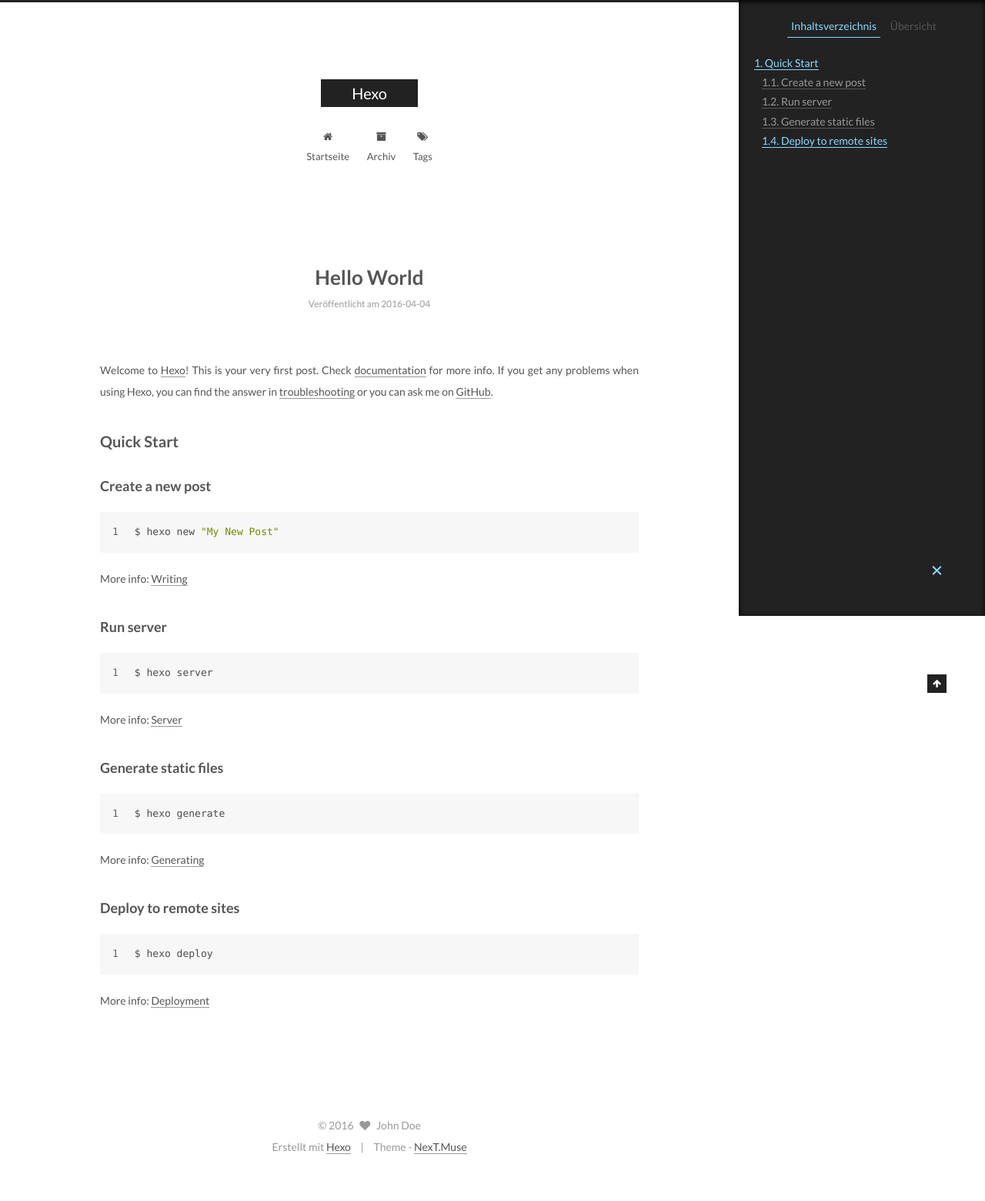
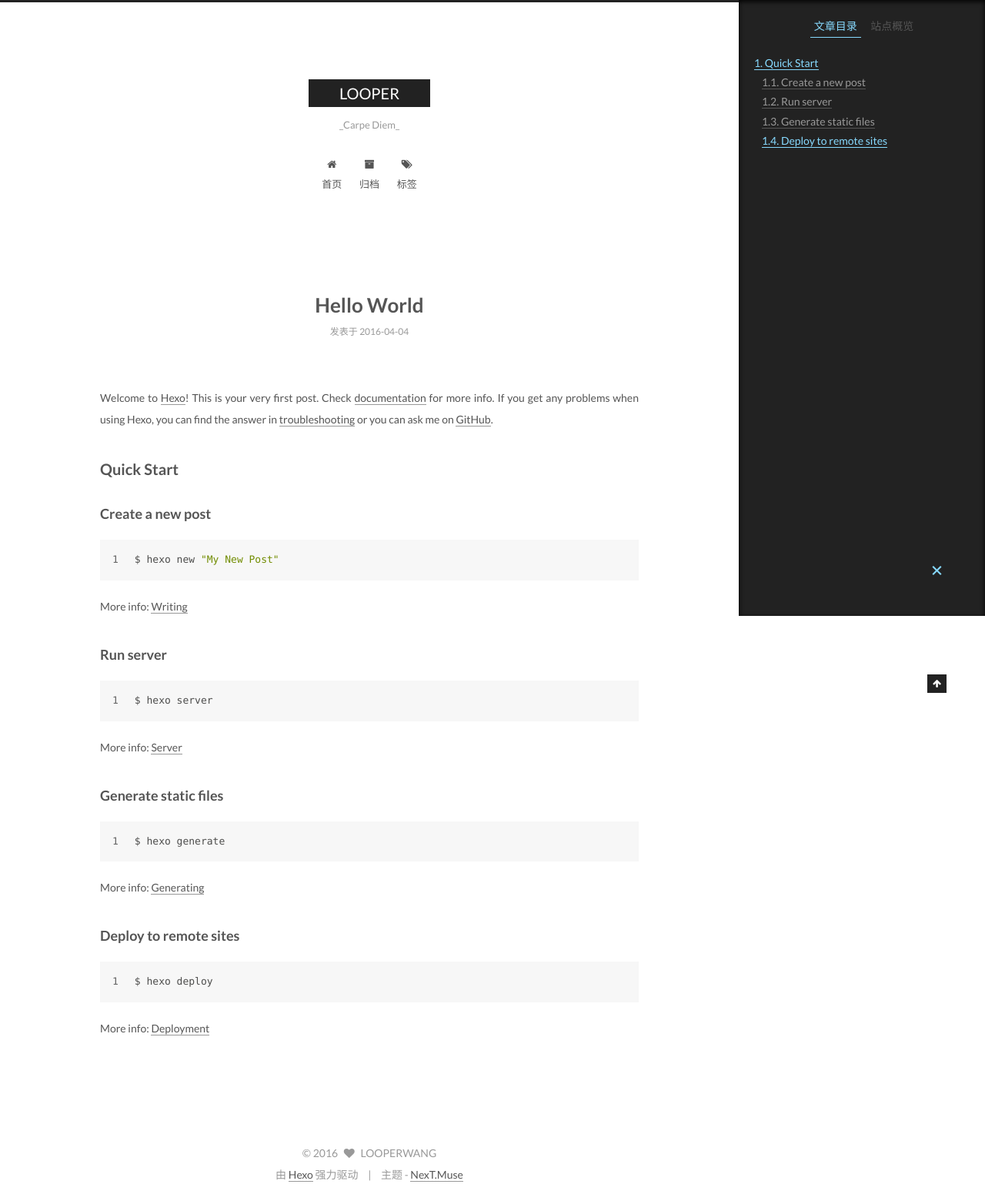
Before and after one commit to looperwang/looperwang.github.io, a plain HTML site: page 2016/04/04/hello-world/index.html in a window 1280 px wide. Shown: the whole page at 77% size. Before the commit the page ends 1524 px from the top, so only its background shows below. Drawn offline with Linux system fonts and the light colour scheme.

Commit message:
Site updated: 2016-04-04 14:18:59

```diff
--- a/2016/04/04/hello-world/index.html
+++ b/2016/04/04/hello-world/index.html
@@ -62,7 +62,7 @@
 <meta property="og:type" content="article">
 <meta property="og:title" content="Hello World">
 <meta property="og:url" content="http://yoursite.com/2016/04/04/hello-world/index.html">
-<meta property="og:site_name" content="Hexo">
+<meta property="og:site_name" content="LOOPER">
 <meta property="og:description" content="Welcome to Hexo! This is your very first post. Check documentation for more info. If you get any problems when using Hexo, you can find the answer in troubleshooting or you can ask me on GitHub.
 Quick">
 <meta property="og:updated_time" content="2016-04-04T06:07:10.821Z">
@@ -82,15 +82,15 @@
     motion: true,
     duoshuo: {
       userId: 0,
-      author: 'Author'
+      author: '博主'
     }
   };
 </script>
 
-  <title> Hello World | Hexo </title>
+  <title> Hello World | LOOPER </title>
 </head>
 
-<body itemscope itemtype="http://schema.org/WebPage" lang="">
+<body itemscope itemtype="http://schema.org/WebPage" lang="zh-Hans">
 
 
 
@@ -118,11 +118,11 @@
   <div class="custom-logo-site-title">
     <a href="/"  class="brand" rel="start">
       <span class="logo-line-before"><i></i></span>
-      <span class="site-title">Hexo</span>
+      <span class="site-title">LOOPER</span>
       <span class="logo-line-after"><i></i></span>
     </a>
   </div>
-  <p class="site-subtitle"></p>
+  <p class="site-subtitle">_Carpe Diem_</p>
 </div>
 
 <div class="site-nav-toggle">
@@ -145,7 +145,7 @@
 
               <i class="menu-item-icon fa fa-home fa-fw"></i> <br />
 
-            Startseite
+            首页
           </a>
         </li>
 
@@ -155,7 +155,7 @@
 
               <i class="menu-item-icon fa fa-archive fa-fw"></i> <br />
 
-            Archiv
+            归档
           </a>
         </li>
 
@@ -165,7 +165,7 @@
 
               <i class="menu-item-icon fa fa-tags fa-fw"></i> <br />
 
-            Tags
+            标签
           </a>
         </li>
 
@@ -218,7 +218,7 @@
             <span class="post-meta-item-icon">
               <i class="fa fa-calendar-o"></i>
             </span>
-            <span class="post-meta-item-text">Veröffentlicht am</span>
+            <span class="post-meta-item-text">发表于</span>
             <time itemprop="dateCreated" datetime="2016-04-04T14:07:10+08:00" content="2016-04-04">
               2016-04-04
             </time>
@@ -319,10 +319,10 @@
 
         <ul class="sidebar-nav motion-element">
           <li class="sidebar-nav-toc sidebar-nav-active" data-target="post-toc-wrap" >
-            Inhaltsverzeichnis
+            文章目录
           </li>
           <li class="sidebar-nav-overview" data-target="site-overview">
-            Übersicht
+            站点概览
           </li>
         </ul>
 
@@ -331,15 +331,15 @@
         <div class="site-author motion-element" itemprop="author" itemscope itemtype="http://schema.org/Person">
           <img class="site-author-image" itemprop="image"
                src="/images/default_avatar.jpg"
-               alt="John Doe" />
-          <p class="site-author-name" itemprop="name">John Doe</p>
+               alt="LOOPERWANG" />
+          <p class="site-author-name" itemprop="name">LOOPERWANG</p>
           <p class="site-description motion-element" itemprop="description"></p>
         </div>
         <nav class="site-state motion-element">
           <div class="site-state-item site-state-posts">
             <a href="/archives">
               <span class="site-state-item-count">1</span>
-              <span class="site-state-item-name">Artikel</span>
+              <span class="site-state-item-name">日志</span>
             </a>
           </div>
 
@@ -395,15 +395,15 @@
   <span class="with-love">
     <i class="fa fa-heart"></i>
   </span>
-  <span class="author" itemprop="copyrightHolder">John Doe</span>
+  <span class="author" itemprop="copyrightHolder">LOOPERWANG</span>
 </div>
 
 <div class="powered-by">
-  Erstellt mit  <a class="theme-link" href="http://hexo.io">Hexo</a>
+  由 <a class="theme-link" href="http://hexo.io">Hexo</a> 强力驱动
 </div>
 
 <div class="theme-info">
-  Theme -
+  主题 -
   <a class="theme-link" href="https://github.com/iissnan/hexo-theme-next">
     NexT.Muse
   </a>
--- a/css/main.css
+++ b/css/main.css
@@ -1517,7 +1517,7 @@
   width: 4px;
   height: 4px;
   border-radius: 50%;
-  background: #6ee212;
+  background: #90e7ff;
 }
 .links-of-blogroll {
   font-size: 13px;
```
Also changed, not shown: archives/2016/04/index.html (+18 -18 lines), archives/2016/index.html (+18 -18 lines), archives/index.html (+18 -18 lines), index.html (+18 -18 lines).
